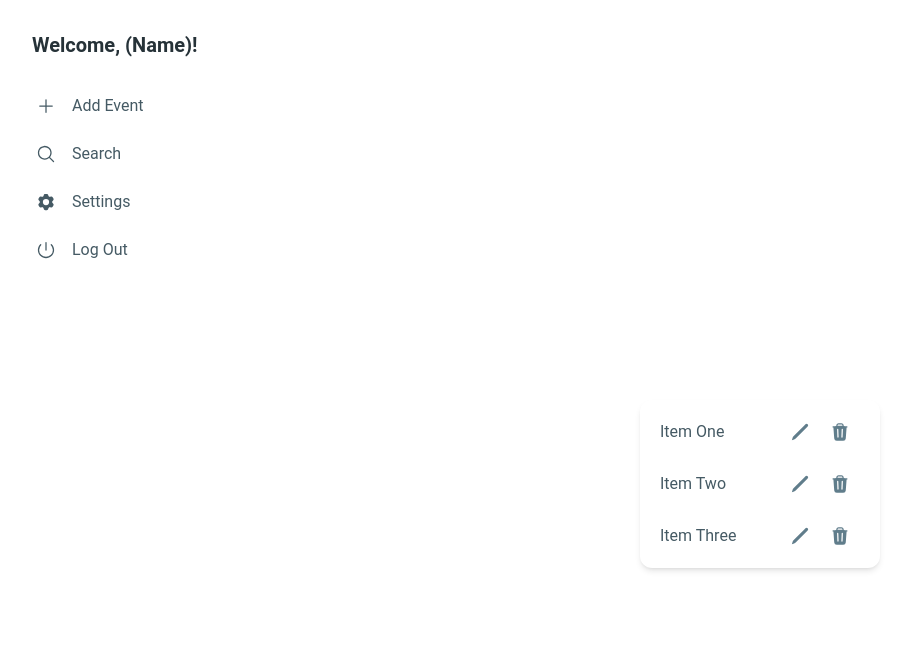
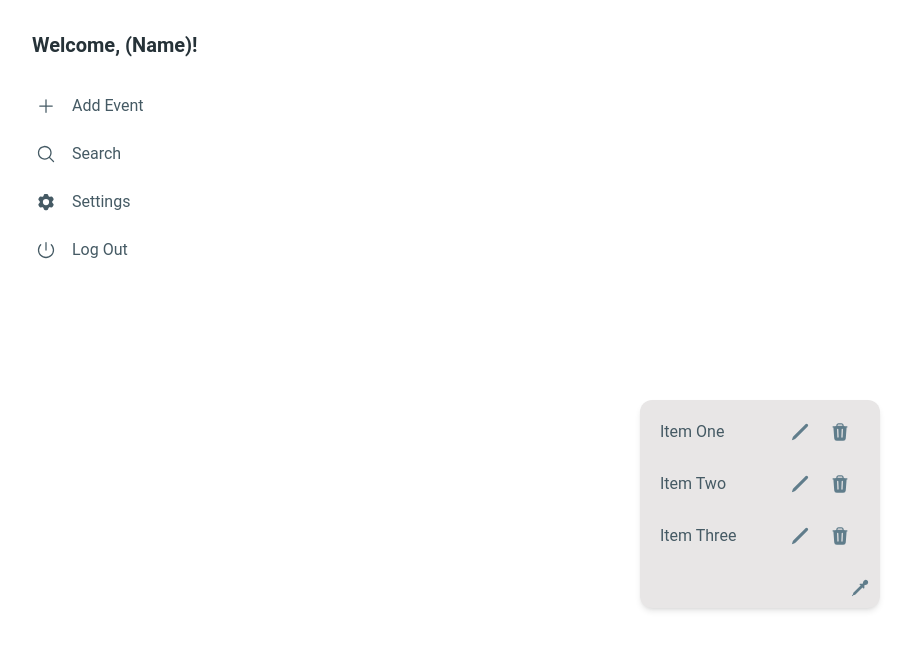
Before and after one commit to rebeccalilly/finalproj-s33, a React (Vite) app in the folder checklist-app/: page / in a window 1280 px wide. Shown: the top 650 px of the page, without its empty margins (0-911 px from the left). Built offline with nearby package versions, Linux system fonts and the light colour scheme.

Commit message:
Color picker for the box addded.

```diff
--- a/checklist-app/package.json
+++ b/checklist-app/package.json
@@ -13,6 +13,7 @@
     "@heroicons/react": "^2.1.3",
     "@material-tailwind/react": "^2.1.9",
     "react": "^18.2.0",
+    "react-color": "^2.19.3",
     "react-dom": "^18.2.0",
     "react-draggable": "^4.4.6",
     "tailwindcss": "^3.4.3"
--- a/checklist-app/src/checklist.tsx
+++ b/checklist-app/src/checklist.tsx
@@ -8,6 +8,7 @@ import {
   Input,
 } from "@material-tailwind/react";
 import Draggable from "react-draggable";
+import { ChromePicker } from "react-color";
 
 function PencilIcon() {
   return (
@@ -48,6 +49,8 @@ export function ListWithIcon() {
   const [editableItemIndex, setEditableItemIndex] = useState(-1);
   const [newItemName, setNewItemName] = useState("");
   const [isEditing, setIsEditing] = useState(false);
+  const [boxColor, setBoxColor] = useState("#E8E6E6");
+  const [showColorPicker, setShowColorPicker] = useState(false);
 
   const handleDeleteItem = (index) => {
     const updatedItems = [...items];
@@ -67,14 +70,24 @@ export function ListWithIcon() {
     setEditableItemIndex(-1);
   };
 
+  const handleColorChange = (color) => {
+    setBoxColor(color.hex);
+  };
+
+  const bounds = { left: -700 };
+
+  const toggleColorPicker = () => {
+    setShowColorPicker(!showColorPicker);
+  };
+
   if (items.length === 0) {
     return null;
   }
 
   return (
-    <Draggable>
+    <Draggable bounds={bounds} cancel=".chrome-picker, .saturation-guider">
       <div className="fixed top-1/2 left-1/2 transform -translate-x-1/2 -translate-y-1/2">
-        <Card className="w-96">
+        <Card className="w-96" style={{ backgroundColor: boxColor }}>
           <List>
             {items.map((item, index) => (
               <ListItem key={index} ripple={false} className="py-1 pr-1 pl-4">
@@ -89,7 +102,6 @@ export function ListWithIcon() {
                     onBlur={() => handleSaveEdit(index)}
                     onFocus={() => setIsEditing(true)}
                     autoFocus
-                    /*This part doesn't work. Let me know if you all could fix it so that the border when typing isn't black but a dark gray.*/
                     className={`outline-gray ring-2 ring-gray-500 bg-gray-300 ${
                       isEditing ? "bg-gray-100" : ""
                     }`}
@@ -118,6 +130,29 @@ export function ListWithIcon() {
               </ListItem>
             ))}
           </List>
+          <div className="flex justify-end relative z-20">
+            <IconButton
+              variant="text"
+              color="blue-gray"
+              onClick={toggleColorPicker}
+            >
+              <svg
+                xmlns="http://www.w3.org/2000/svg"
+                viewBox="0 0 24 24"
+                fill="currentColor"
+                className="h-5 w-5"
+              >
+                <path d="M0 0h24v24H0z" fill="none" />
+                <path d="m15 11.25 1.5 1.5.75-.75V8.758l2.276-.61a3 3 0 1 0-3.675-3.675l-.61 2.277H12l-.75.75 1.5 1.5M15 11.25l-8.47 8.47c-.34.34-.8.53-1.28.53s-.94.19-1.28.53l-.97.97-.75-.75.97-.97c.34-.34.53-.8.53-1.28s.19-.94.53-1.28L12.75 9M15 11.25 12.75 9" />
+              </svg>
+            </IconButton>
+          </div>
+          {showColorPicker && (
+            <div className="chrome-picker absolute bottom-0 left-0 ml-2 mb-2">
+              <ChromePicker color={boxColor} onChange={handleColorChange} />
+            </div>
+          )}
+          {/**/}
         </Card>
       </div>
     </Draggable>
```
Also changed, not shown: 2 other files (tests, documents, lock files or other folders).
